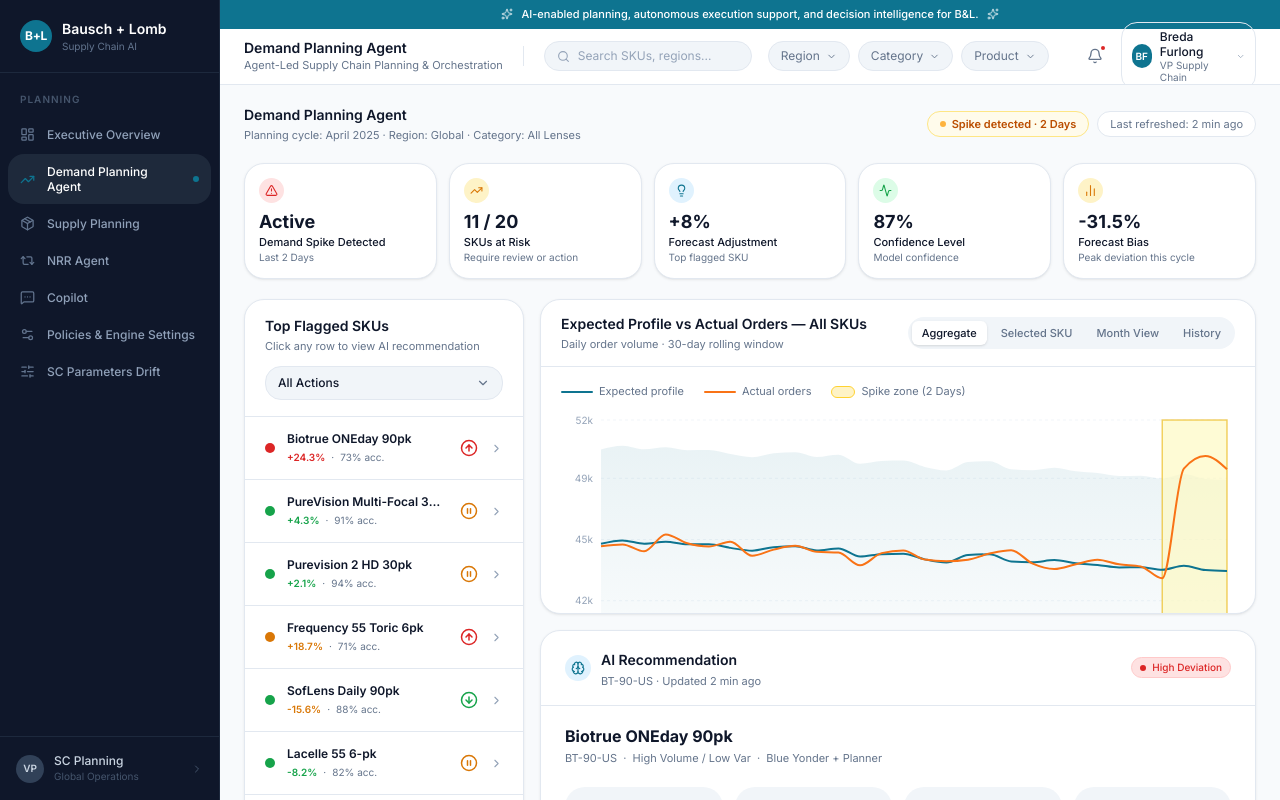
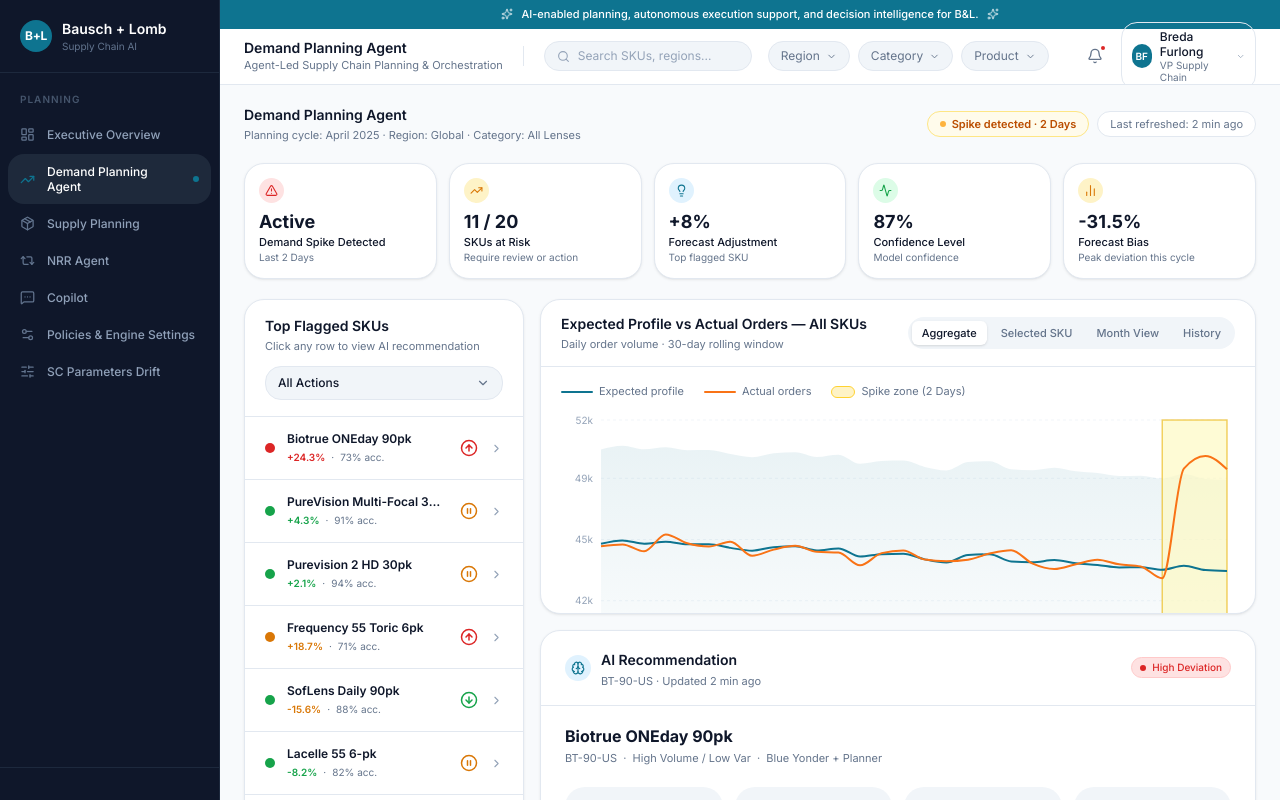
Before and after one commit to Nishu2202/B-L-SC-12WK-SC-MVP-Mokcup, a Next.js app: page / in a window 1280 px wide. Built offline with nearby package versions, Linux system fonts and the light colour scheme.

Commit message:
refactor: clean up sidebar and header UI
Remove unused "SC Planning" items and ChevronRight import.

```diff
--- a/components/Sidebar.tsx
+++ b/components/Sidebar.tsx
@@ -9,7 +9,6 @@ import {
   MessageSquareMore,
   Settings2,
   SlidersHorizontal,
-  ChevronRight,
 } from "lucide-react";
 
 export type NavView =
@@ -98,18 +97,7 @@ export default function Sidebar({ activeView, onNavigate }: SidebarProps) {
       </nav>
 
       {/* Footer */}
-      <div className="px-4 py-4 border-t border-slate-800">
-        <div className="flex items-center gap-2.5">
-          <div className="w-7 h-7 rounded-full bg-slate-700 flex items-center justify-center flex-shrink-0">
-            <span className="text-slate-300 text-[10px] font-semibold">VP</span>
-          </div>
-          <div className="flex-1 min-w-0">
-            <div className="text-slate-300 text-xs font-medium truncate">SC Planning</div>
-            <div className="text-slate-600 text-[10px] truncate">Global Operations</div>
-          </div>
-          <ChevronRight size={12} className="text-slate-600 flex-shrink-0" />
-        </div>
-      </div>
+      <div className="px-4 py-4 border-t border-slate-800" />
     </aside>
   );
 }
```
